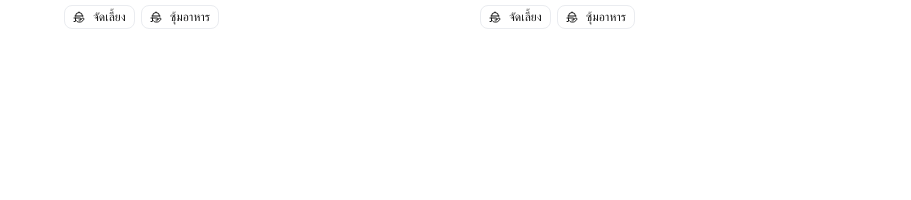
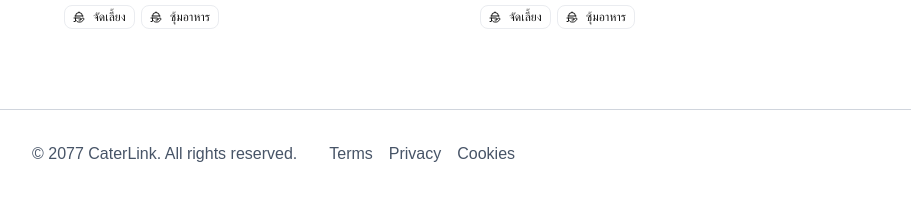
Before and after one commit to prompipat/SoftDev_Frontend, a React (Vite) app: page /customerrestaurant in a window 1280 px wide. Shown: the part 4593-4793 px from the top of the page, without its empty margins (64-975 px from the left). Before the commit the page ends 4662 px from the top, so only its background shows below. Built offline with nearby package versions, Linux system fonts and the light colour scheme; a web font is replaced by a local one.

Commit message:
make miniFooter component & make structure of customer restaurant page

```diff
--- /dev/null
+++ b/src/components/ui/miniFooter.jsx
@@ -0,0 +1,16 @@
+function MiniFooter() {
+  return (
+    <div className="flex py-10 gap-8 justify-start">
+      <div className="border-t w-full border-[#D0D5DD] pt-8 px-24 flex gap-8">
+        <p className="text-[#475467]">© 2077 CaterLink. All rights reserved.</p>
+        <div className="flex gap-4">
+          <p className="text-[#475467]">Terms</p>
+          <p className="text-[#475467]">Privacy</p>
+          <p className="text-[#475467]">Cookies</p>
+        </div>
+      </div>
+    </div>
+  );
+}
+
+export default MiniFooter;
--- a/src/pages/CustomerRestaurant.jsx
+++ b/src/pages/CustomerRestaurant.jsx
@@ -1,6 +1,7 @@
 import NavbarCustom from "../components/ui/Navbar-custom";
 import FilterCustom from "../components/ui/Filter-custom";
 import RestaurantCard from "../components/ui/RestaurantCard";
+import MiniFooter from "../components/ui/miniFooter";
 
 function CustomerRestaurant() {
   return (
@@ -54,6 +55,8 @@ function CustomerRestaurant() {
           <RestaurantCard />
         </div>
       </div>
+
+      <MiniFooter />
     </>
   );
 }
```
